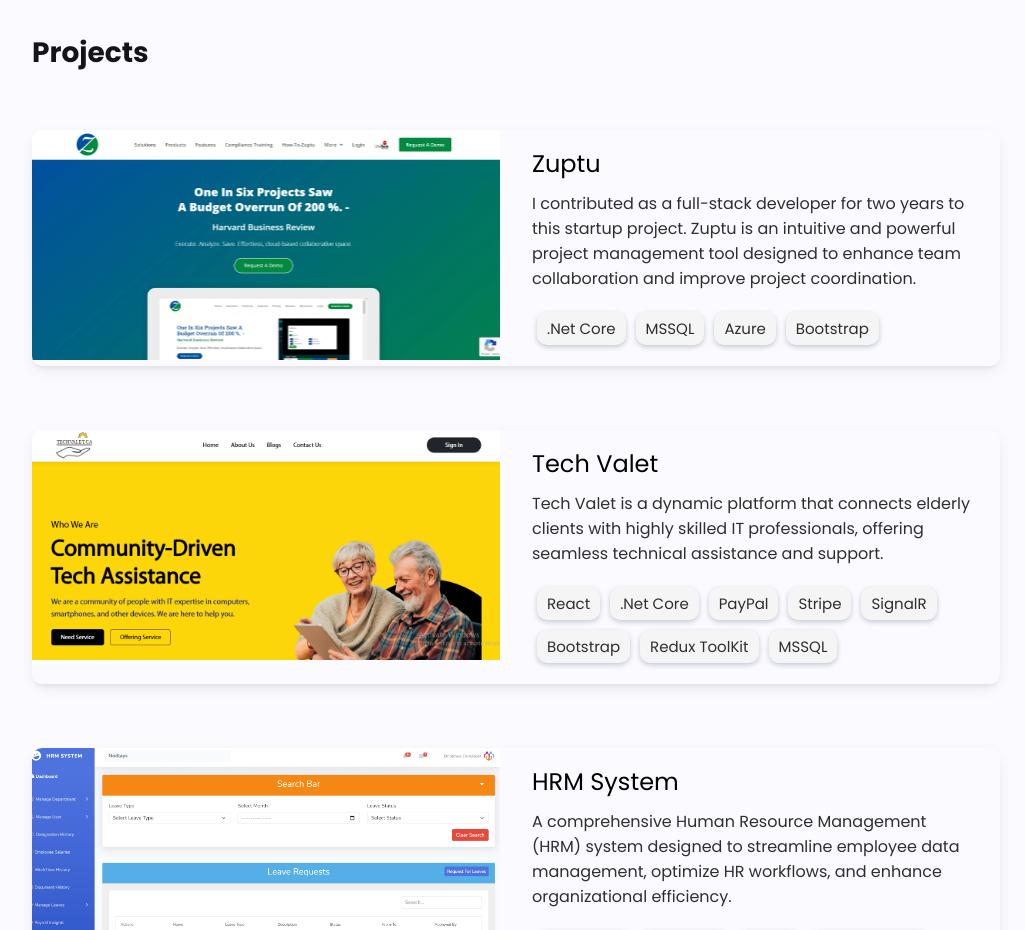
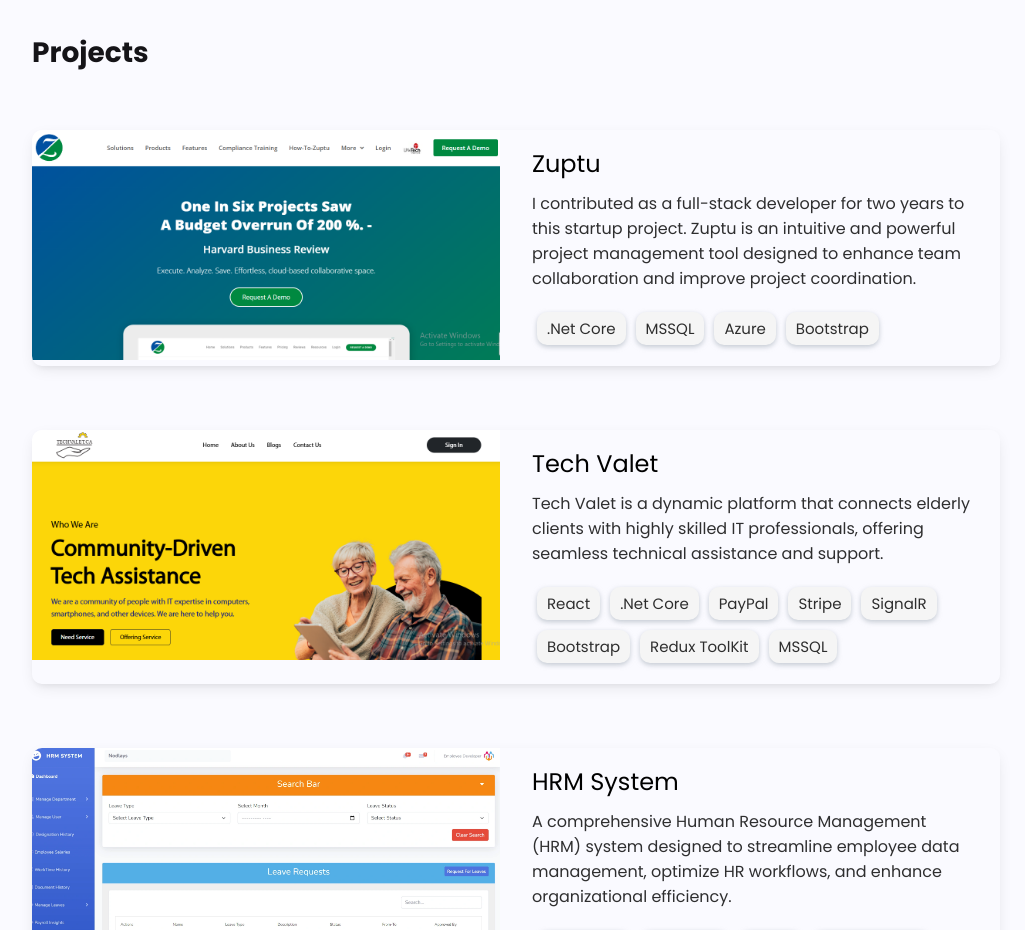
Before and after one commit to Daniyal-Aziz-Khan/daniyal-portfolio, a React (Create React App) app: page / in a window 1280 px wide. Shown: the part 1700-2630 px from the top of the page, without its empty margins (124-1149 px from the left). Built offline with nearby package versions, Linux system fonts and the light colour scheme.

Commit message:
public img paths updated

```diff
--- a/src/components/Hero/Hero.js
+++ b/src/components/Hero/Hero.js
@@ -65,15 +65,11 @@
                     1000,
                     "A Passionate Coder.",
                     1000,
-                    "An AI & Cloud Learner.",
-                    1000,
                     "A Web App Builder.",
                     1000,
                     "A Performance Tuner.",
                     1000,
                     "A .NET API Architect.",
-                    1000,
-                    "A React Component Master.",
                     1000,
                     "An Azure Explorer.",
                     1000,
@@ -101,7 +97,10 @@
           <HeroRight>
             <ScrollAnimation animateIn="fadeIn">
               {/* <Image src="/man-svgrepo-com.svg" alt="Daniyal Khan" /> */}
-              <Image src="/Daniyal.png" alt="Daniyal Khan" />
+              <Image
+                src={`${process.env.PUBLIC_URL}/Daniyal.png`}
+                alt="Daniyal Khan"
+              />
             </ScrollAnimation>
           </HeroRight>
         </HeroWrapper>
--- a/src/data/ProjectData.js
+++ b/src/data/ProjectData.js
@@ -2,7 +2,7 @@
 
 export const ProjectList = [
   {
-    img: "/zuptu.webp",
+    img: `${process.env.PUBLIC_URL}/zuptu.png`,
     title: "Zuptu",
     description: `I contributed as a full-stack developer for two years to this startup project.
       Zuptu is an intuitive and powerful project management tool designed to enhance
@@ -12,7 +12,7 @@
     demo_url: "",
   },
   {
-    img: "/techValet.png",
+    img: `${process.env.PUBLIC_URL}/techValet.png`,
     title: "Tech Valet",
     description: `Tech Valet is a dynamic platform that connects elderly clients with highly
       skilled IT professionals, offering seamless technical assistance and support.`,
@@ -28,10 +28,9 @@
     ],
     github_url: "",
     demo_url: "",
-    //demo_url: "https://tech-valet-project.vercel.app/",
   },
   {
-    img: "/hrm.webp",
+    img: `${process.env.PUBLIC_URL}/hrm.webp`,
     title: "HRM System",
     description: `A comprehensive Human Resource Management (HRM) system designed to streamline
       employee data management, optimize HR workflows, and enhance organizational efficiency.`,
@@ -47,24 +46,22 @@
     demo_url: "",
   },
   {
-    img: "/teachsafer.png",
+    img: `${process.env.PUBLIC_URL}/teachsafer.png`,
     title: "Teach Safer",
     description: `An innovative e-learning platform that enables coaches to purchase course
       registrations and seamlessly assign them to learners, facilitating structured education.`,
     tech_stack: ["ReactJs", ".Net Core", "Stripe", "MSSQL"],
     github_url: "",
     demo_url: "",
-    //demo_url: "https://portal.teachsafer.com/home",
   },
   {
-    img: "/jlifleetvehicle.png",
+    img: `${process.env.PUBLIC_URL}/jlifleetvehicle.png`,
     title: "JLI Fleet Vehicles",
     description: `A fleet management platform designed to efficiently track vehicle records
       and generate detailed reports, optimizing operational oversight.`,
     tech_stack: [".Net Core", "React", "MSSQL", "React-Bootstrap"],
     github_url: "",
     demo_url: "",
-    //demo_url: "http://nodlayslahore-001-site45.atempurl.com",
   },
 ];
 
```
Also changed, not shown: public/zuptu.png (added), 1 other file (tests, documents, lock files or other folders).
